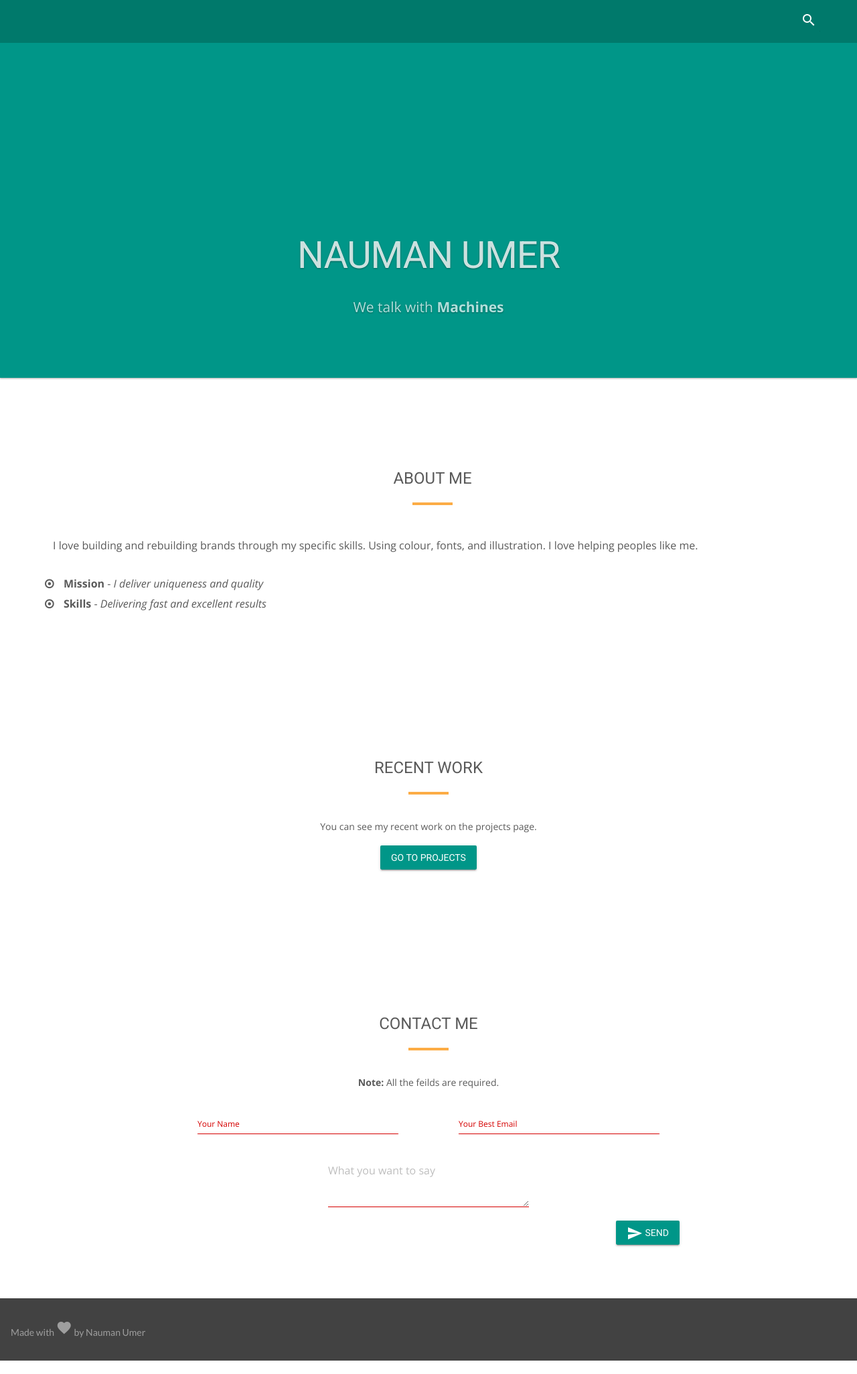
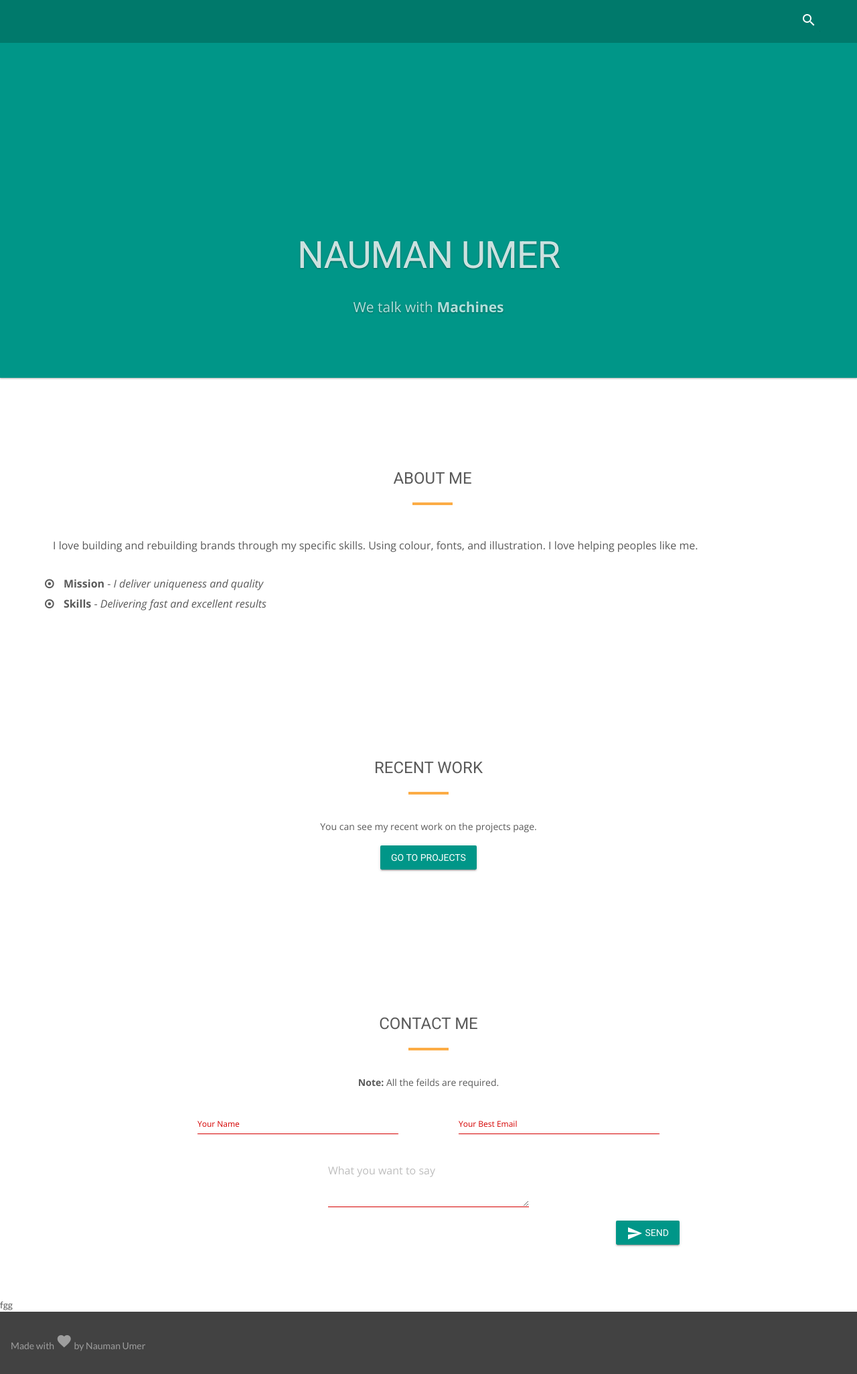
Before and after one commit to nmanumr/nmanumr.com, a Jekyll site: the page built from index.html, in a window 1280 px wide. Shown: the whole page at 67% size. Built offline with Jekyll 4.4.1, drawn with Linux system fonts in a browser that asks for light colours; nearby versions of some CDN libraries.

Commit message:
Update default.html

```diff
--- a/_layouts/default.html
+++ b/_layouts/default.html
@@ -93,7 +93,7 @@
 <div class="android-content mdl-layout__content">
         <div class="page-content">
     {{ content }}
-<div id="log"></div>
+<div id="log">fgg</div>
     {% include footer.html %}
 
 </div>
```
